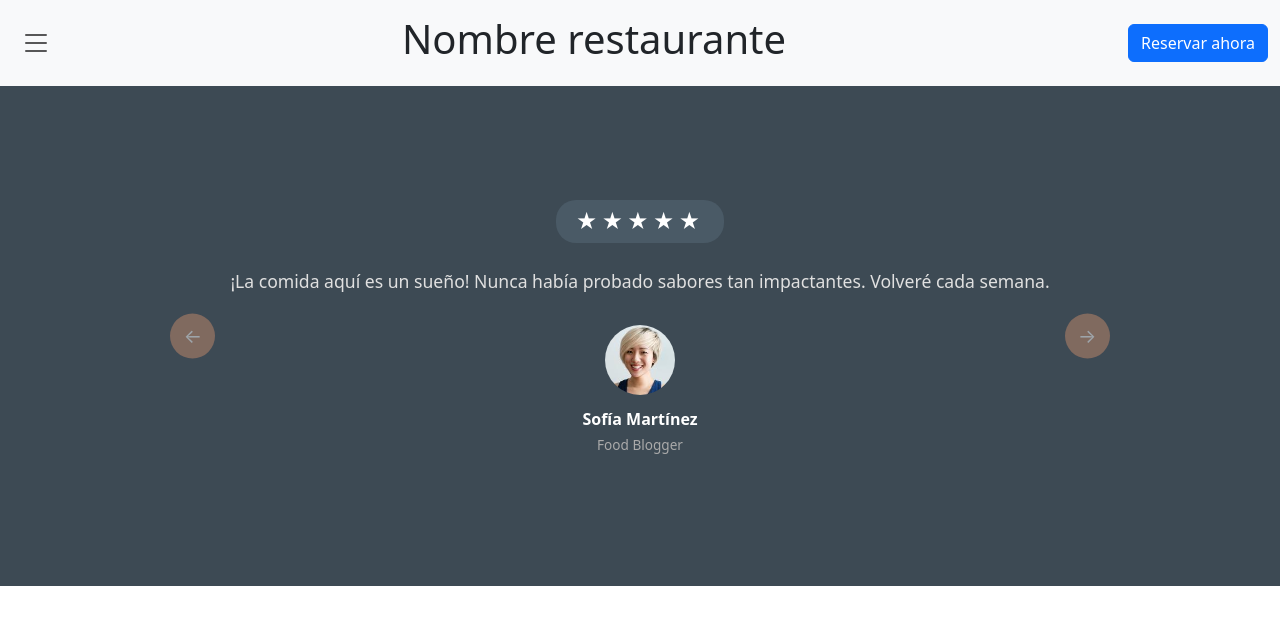
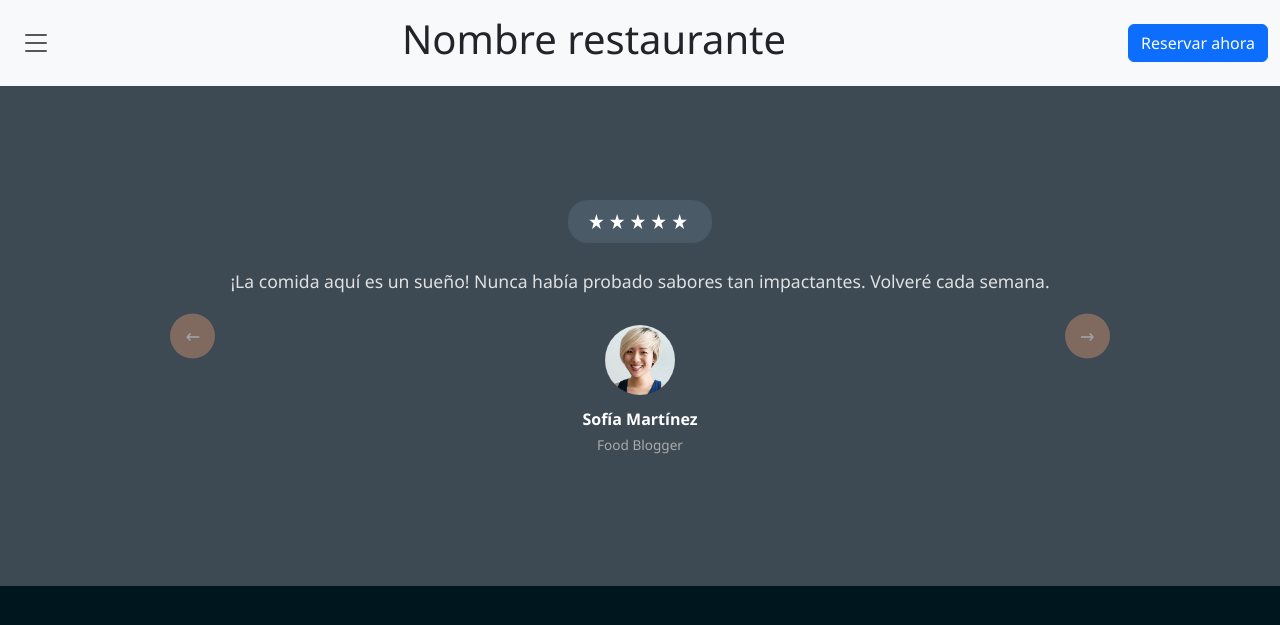
Before and after one commit to Sponton-Lucas/Proyecto-Final-IDS, a Flask app: page / in a window 1280 px wide. Shown: the top 625 px of the page. Run offline with Flask 3, Linux system fonts and the light colour scheme.

Commit message:
Cambio de posicion de los links de css de boostrap y nuestro css. Agregado al css variables al root(variable globales del proyecto) y estilizado el body ya con el background del mockup.

```diff
--- a/front-end/static/css/styles.css
+++ b/front-end/static/css/styles.css
@@ -1,6 +1,21 @@
 * {
     margin: 0;
     padding: 0;
+}
+
+:root {
+    --principal: #00161e;
+    --secundario: #233338;
+    --marron: #1e0800;
+    --rosita: #ffa384;
+    --naranja-oscuro: #8e4c35;
+    --naranja-claro: #ebd5c6;
+    --font-family: 'Segoe UI', Tahoma, Geneva, Verdana, sans-serif;
+}
+
+body {
+    background-color: var(--principal) !important;
+    font-family: var(--font-family) !important;
 }
 
 /* estilos navbar */
--- a/front-end/templates/base.html
+++ b/front-end/templates/base.html
@@ -4,8 +4,8 @@
     <meta charset="UTF-8">
     <meta name="viewport" content="width=device-width, initial-scale=1.0">
     <title>{% block tittle %}Nombre restaurante{% endblock %}</title>
+    <link href="https://cdn.jsdelivr.net/npm/bootstrap@5.3.8/dist/css/bootstrap.min.css" rel="stylesheet" integrity="sha384-sRIl4kxILFvY47J16cr9ZwB07vP4J8+LH7qKQnuqkuIAvNWLzeN8tE5YBujZqJLB" crossorigin="anonymous">
     <link rel="stylesheet" href="{{ url_for('static', filename='css/styles.css') }}">
-    <link href="https://cdn.jsdelivr.net/npm/bootstrap@5.3.8/dist/css/bootstrap.min.css" rel="stylesheet" integrity="sha384-sRIl4kxILFvY47J16cr9ZwB07vP4J8+LH7qKQnuqkuIAvNWLzeN8tE5YBujZqJLB" crossorigin="anonymous">
 </head>
 <body class="body">
     <header>
```
